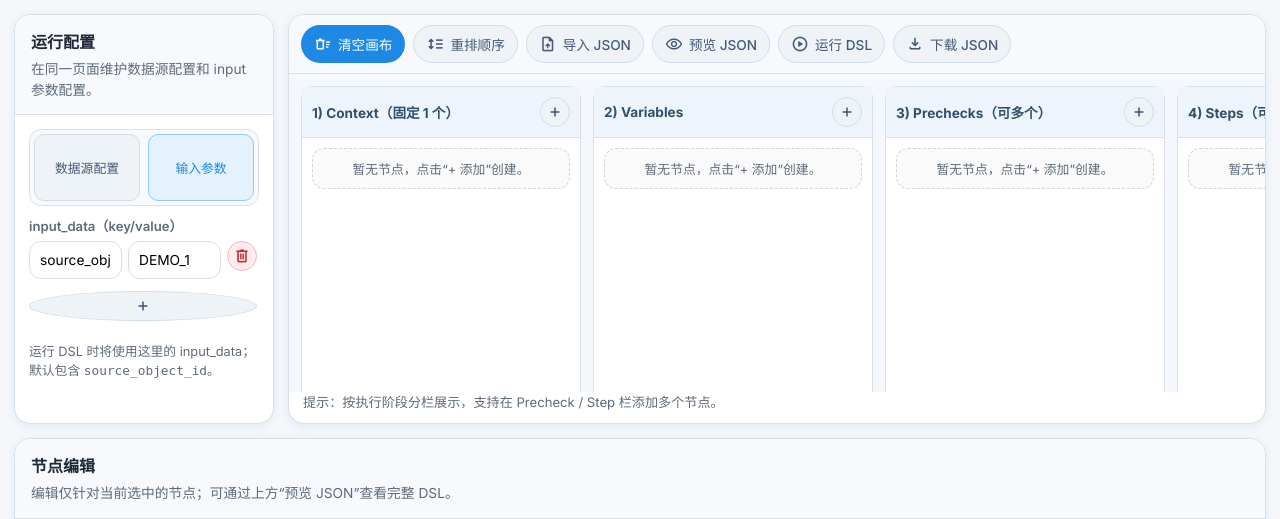
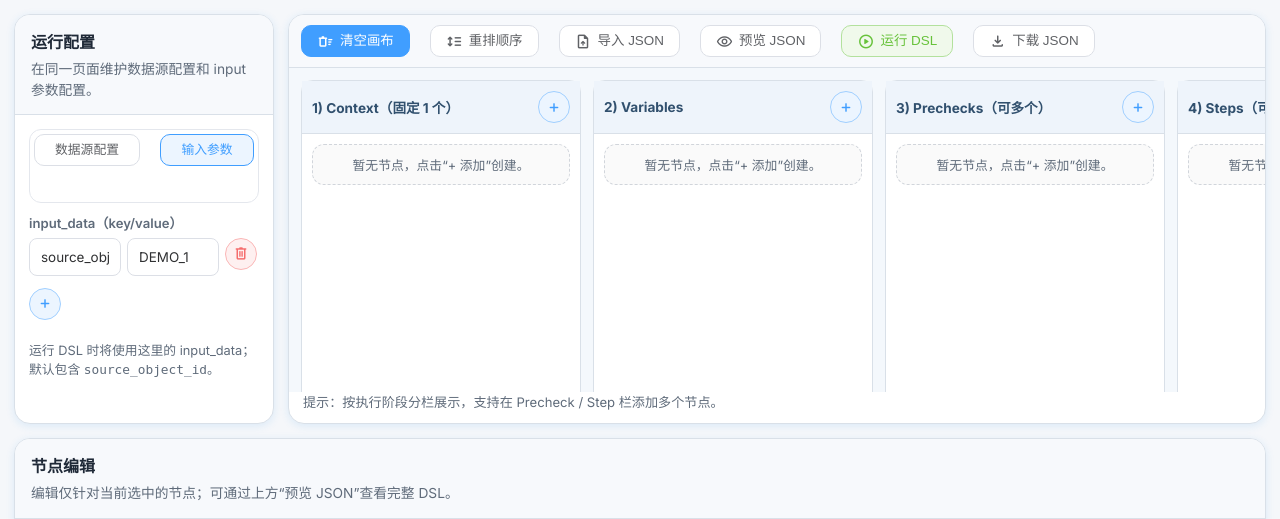
Before and after one commit to SukiEva/CheckEngine, a FastAPI app: page / in a window 1280 px wide. Shown: the top 519 px of the page. Run offline with FastAPI, Linux system fonts and the light colour scheme; data that the repository does not hold is empty; some libraries are stand-ins or nearby versions.

Commit message:
feat: restyle playground with element plus ui

```diff
--- a/playground/src/playground_app/templates/exec_dsl_flow_designer.html
+++ b/playground/src/playground_app/templates/exec_dsl_flow_designer.html
@@ -7,6 +7,7 @@
   <link rel="preconnect" href="https://fonts.googleapis.com">
   <link rel="preconnect" href="https://fonts.gstatic.com" crossorigin>
   <link href="https://fonts.googleapis.com/css2?family=Inter:wght@400;500;600;700&family=Material+Symbols+Rounded:opsz,wght,FILL,GRAD@24,500,0,0" rel="stylesheet">
+  <link rel="stylesheet" href="https://unpkg.com/element-plus/dist/index.css" />
   <style>
     :root {
       --bg: #f5f7fa;
@@ -128,26 +129,14 @@
       background: var(--surface-2);
     }
 
-    button {
-      border: 1px solid transparent;
-      padding: 8px 12px;
-      border-radius: 999px;
-      font: inherit;
-      font-size: 0.85rem;
-      font-weight: 500;
-      cursor: pointer;
-      transition: transform .15s ease, opacity .15s ease, box-shadow .15s ease, background .15s ease;
-      display: inline-flex;
-      align-items: center;
+    .el-button {
       gap: 6px;
-    }
-    button:hover { transform: translateY(-1px); }
-    button:active { transform: translateY(0); opacity: .9; }
-
-    .btn-primary { background: var(--accent); color: var(--on-accent); }
-    .btn-muted { background: #eef3f8; color: #455a74; border-color: #d3dde8; }
-    .btn-danger { background: var(--danger-soft); color: var(--danger); border-color: #f2b8b5; }
-    .btn-primary:hover { box-shadow: 0 8px 16px rgba(30, 136, 229, 0.28); }
+      border-radius: 10px;
+      font-size: 0.84rem;
+    }
+    .el-button .material-symbols-rounded {
+      font-size: 17px;
+    }
 
     #canvas {
       position: relative;
@@ -266,31 +255,10 @@
       align-items: center;
       gap: 6px;
     }
-    .node-delete-btn {
-      border: 1px solid #ef9a9a;
-      background: #ffebee;
-      color: #b3261e;
-      border-radius: 999px;
-      min-width: 28px;
-      width: 28px;
-      height: 28px;
-      cursor: pointer;
+    .icon-btn {
+      min-width: 32px;
+      height: 32px;
       padding: 0;
-      line-height: 1;
-    }
-    .node-delete-btn:hover {
-      background: #ffe4e6;
-    }
-    .icon-btn {
-      min-width: 30px;
-      height: 30px;
-      border-radius: 50%;
-      display: inline-flex;
-      align-items: center;
-      justify-content: center;
-      font-size: 0.94rem;
-      padding: 0;
-      line-height: 1;
     }
 
     .muted { color: var(--muted); }
@@ -311,16 +279,25 @@
     .field textarea,
     .field select {
       width: 100%;
-      border: 1px solid var(--line);
-      border-radius: var(--radius-sm);
-      padding: 8px 10px;
+      border: 1px solid var(--el-border-color, #dcdfe6);
+      border-radius: 8px;
+      padding: 8px 11px;
       font: inherit;
-      font-size: 0.86rem;
+      font-size: 0.84rem;
       resize: vertical;
       min-height: 38px;
+      background: #fff;
+      color: #303133;
     }
 
     .field textarea { min-height: 90px; line-height: 1.5; }
+    .field input:focus,
+    .field textarea:focus,
+    .field select:focus {
+      outline: none;
+      border-color: var(--el-color-primary, #409eff);
+      box-shadow: 0 0 0 1px var(--el-color-primary-light-7, #a0cfff);
+    }
     .field-note {
       margin-top: 2px;
       color: var(--muted);
@@ -384,13 +361,6 @@
       font-size: 18px;
       line-height: 1;
     }
-    .node-delete-btn .material-symbols-rounded {
-      font-size: 16px;
-      display: inline-flex;
-      align-items: center;
-      justify-content: center;
-    }
-
     .status {
       font-size: 0.82rem;
       color: var(--muted);
@@ -405,23 +375,18 @@
       grid-template-columns: repeat(2, minmax(0, 1fr));
       gap: 8px;
       padding: 4px;
-      border: 1px solid #d9e0e8;
+      border: 1px solid #e4e7ed;
       border-radius: 12px;
-      background: #f7f9fc;
+      background: #fff;
     }
     .tab-btn {
-      border-radius: 10px;
-      background: #eef3f8;
-      color: #455a74;
-      border: 1px solid #d3dde8;
       justify-content: center;
-      padding: 8px 6px;
       font-size: 0.8rem;
     }
-    .tab-btn.active {
-      background: var(--accent-soft);
-      color: var(--accent);
-      border-color: #90caf9;
+    .tab-btn.is-active {
+      border-color: var(--el-color-primary, #409eff);
+      color: var(--el-color-primary, #409eff);
+      background: var(--el-color-primary-light-9, #ecf5ff);
     }
     .tab-panel {
       display: none;
@@ -483,6 +448,19 @@
       border-radius: 50%;
       animation: spin .8s linear infinite;
       margin-left: 4px;
+    }
+    .ep-dialog {
+      width: min(920px, 92vw);
+      border: 1px solid #e4e7ed;
+      border-radius: 12px;
+      padding: 0;
+      box-shadow: 0 18px 32px rgba(0, 0, 0, 0.16);
+    }
+    .ep-dialog::backdrop {
+      background: rgba(17, 24, 39, 0.36);
+    }
+    .ep-dialog-wide {
+      width: min(960px, 95vw);
     }
     @keyframes spin {
       to { transform: rotate(360deg); }
@@ -515,14 +493,14 @@
       </div>
       <div class="panel-body">
         <div class="tab-switch">
-          <button type="button" class="tab-btn" data-tab-target="datasource">数据源配置</button>
-          <button type="button" class="tab-btn active" data-tab-target="input">输入参数</button>
+          <button type="button" class="el-button el-button--default is-plain tab-btn" data-tab-target="datasource">数据源配置</button>
+          <button type="button" class="el-button el-button--primary tab-btn active is-active" data-tab-target="input">输入参数</button>
         </div>
         <section class="tab-panel" data-tab-panel="datasource">
           <div class="mini-toolbar">
-            <button type="button" class="btn-muted" id="btnDsReload"><span class="material-symbols-rounded">database</span>载入</button>
-            <button type="button" class="btn-primary" id="btnDsAdd"><span class="material-symbols-rounded">add</span>新增</button>
-            <button type="button" class="btn-primary" id="btnDsSave"><span class="material-symbols-rounded">save</span>保存</button>
+            <button type="button" class="el-button el-button--info is-plain" id="btnDsReload"><span class="material-symbols-rounded">database</span>载入</button>
+            <button type="button" class="el-button el-button--primary is-plain" id="btnDsAdd"><span class="material-symbols-rounded">add</span>新增</button>
+            <button type="button" class="el-button el-button--primary" id="btnDsSave"><span class="material-symbols-rounded">save</span>保存</button>
           </div>
           <div class="field-note">仅支持 PostgreSQL：<code>postgresql://</code> 或 <code>postgresql+psycopg2://</code>。</div>
           <div class="datasource-list" id="datasourceList"></div>
@@ -532,7 +510,7 @@
           <div class="field">
             <label>input_data（key/value）</label>
             <div id="runtimeInputRows"></div>
-            <button type="button" class="btn-muted icon-btn" id="btnAddInputParam" title="新增输入参数" aria-label="新增输入参数"><span class="material-symbols-rounded">add</span></button>
+            <button type="button" class="el-button el-button--primary is-plain is-circle icon-btn" id="btnAddInputParam" title="新增输入参数" aria-label="新增输入参数"><span class="material-symbols-rounded">add</span></button>
           </div>
           <div class="inline-status">运行 DSL 时将使用这里的 input_data；默认包含 <code>source_object_id</code>。</div>
         </section>
@@ -541,12 +519,12 @@
 
     <main class="panel canvas-wrap">
       <div class="canvas-toolbar">
-        <button class="btn-primary" id="btnReset"><span class="material-symbols-rounded">delete_sweep</span>清空画布</button>
-        <button class="btn-muted" id="btnArrange"><span class="material-symbols-rounded">format_line_spacing</span>重排顺序</button>
-        <button class="btn-muted" id="btnImport"><span class="material-symbols-rounded">upload_file</span>导入 JSON</button>
-        <button class="btn-muted" id="btnPreview"><span class="material-symbols-rounded">visibility</span>预览 JSON</button>
-        <button class="btn-muted" id="btnRun"><span class="material-symbols-rounded">play_circle</span>运行 DSL</button>
-        <button class="btn-muted" id="btnExport"><span class="material-symbols-rounded">download</span>下载 JSON</button>
+        <button class="el-button el-button--primary" id="btnReset"><span class="material-symbols-rounded">delete_sweep</span>清空画布</button>
+        <button class="el-button el-button--default is-plain" id="btnArrange"><span class="material-symbols-rounded">format_line_spacing</span>重排顺序</button>
+        <button class="el-button el-button--default is-plain" id="btnImport"><span class="material-symbols-rounded">upload_file</span>导入 JSON</button>
+        <button class="el-button el-button--default is-plain" id="btnPreview"><span class="material-symbols-rounded">visibility</span>预览 JSON</button>
+        <button class="el-button el-button--success is-plain" id="btnRun"><span class="material-symbols-rounded">play_circle</span>运行 DSL</button>
+        <button class="el-button el-button--default is-plain" id="btnExport"><span class="material-symbols-rounded">download</span>下载 JSON</button>
         <input type="file" id="fileImportJson" accept="application/json" style="display:none;" />
       </div>
       <section id="canvas">
@@ -566,20 +544,20 @@
     </aside>
   </div>
 
-  <dialog id="jsonPreviewDialog" style="width:min(920px,92vw); border:1px solid #e5e7eb; border-radius:14px; padding:0; box-shadow:0 24px 48px rgba(15, 23, 42, .2);">
+  <dialog id="jsonPreviewDialog" class="ep-dialog">
     <div style="padding:12px 14px; border-bottom:1px solid #e5e7eb; display:flex; justify-content:space-between; align-items:center;">
       <strong style="font-size:0.95rem;">ExecDSL JSON 预览</strong>
-      <button class="btn-muted" id="btnClosePreview" style="padding:6px 10px;"><span class="material-symbols-rounded">close</span>关闭</button>
+      <button class="el-button el-button--default is-plain" id="btnClosePreview" style="padding:6px 10px;"><span class="material-symbols-rounded">close</span>关闭</button>
     </div>
     <div style="padding:12px;">
       <pre id="dslPreview" style="max-height:60vh;"></pre>
     </div>
   </dialog>
 
-  <dialog id="runtimeDialog" style="width:min(960px,95vw); border:1px solid #e5e7eb; border-radius:14px; padding:0; box-shadow:0 24px 48px rgba(15, 23, 42, .2);">
+  <dialog id="runtimeDialog" class="ep-dialog ep-dialog-wide">
     <div style="padding:12px 14px; border-bottom:1px solid #e5e7eb; display:flex; justify-content:space-between; align-items:center;">
       <strong style="font-size:0.95rem;">DSL 运行结果</strong>
-      <button class="btn-muted" id="btnCloseRuntime" style="padding:6px 10px;"><span class="material-symbols-rounded">close</span>关闭</button>
+      <button class="el-button el-button--default is-plain" id="btnCloseRuntime" style="padding:6px 10px;"><span class="material-symbols-rounded">close</span>关闭</button>
     </div>
     <div style="padding:12px; display:grid; gap:12px;">
       <div id="runtimeStatus" style="font-size:0.82rem; color:#6b7280;">尚未执行。</div>
@@ -690,7 +668,7 @@
         const laneHasFixedNode = FIXED_TYPES.has(lane.type) && state.nodes.some((item) => item.type === lane.type);
         const addButtonHtml = laneHasFixedNode
           ? ''
-          : `<button class="btn-muted icon-btn" data-add-type="${lane.type}" type="button" title="新增 ${lane.type} 节点" aria-label="新增 ${lane.type} 节点"><span class="material-symbols-rounded">add</span></button>`;
+          : `<button class="el-button el-button--primary is-plain is-circle icon-btn" data-add-type="${lane.type}" type="button" title="新增 ${lane.type} 节点" aria-label="新增 ${lane.type} 节点"><span class="material-symbols-rounded">add</span></button>`;
         const laneEl = document.createElement('section');
         laneEl.className = 'flow-lane';
         laneEl.innerHTML = `
@@ -732,7 +710,7 @@
               <span>${node.type}</span>
               <span class="node-head-actions">
                 <span>${nodeRank}</span>
-                <button class="node-delete-btn icon-btn" type="button" data-node-delete="${node.id}" title="删除节点" aria-label="删除节点"><span class="material-symbols-rounded">delete</span></button>
+                <button class="el-button el-button--danger is-plain is-circle node-delete-btn icon-btn" type="button" data-node-delete="${node.id}" title="删除节点" aria-label="删除节点"><span class="material-symbols-rounded">delete</span></button>
               </span>
             </div>
             <div class="node-body">
@@ -805,8 +783,8 @@
           <label>Step 顺序</label>
           <input value="${node.stepOrder || '-'}" disabled />
           <div style="display:flex; gap:8px; flex-wrap:wrap;">
-            <button class="btn-muted" id="btnStepUp">上移</button>
-            <button class="btn-muted" id="btnStepDown">下移</button>
+            <button class="el-button el-button--default is-plain" id="btnStepUp">上移</button>
+            <button class="el-button el-button--default is-plain" id="btnStepDown">下移</button>
           </div>
         </div>
         ` : ''}
@@ -837,7 +815,7 @@
         <div class="field">
           <label>SQL 变量（key/value）</label>
           <div id="f_sql_params_rows"></div>
-          <button class="btn-muted icon-btn" id="btnAddSqlParam" type="button" title="新增 SQL 变量" aria-label="新增 SQL 变量"><span class="material-symbols-rounded">add</span></button>
+          <button class="el-button el-button--primary is-plain is-circle icon-btn" id="btnAddSqlParam" type="button" title="新增 SQL 变量" aria-label="新增 SQL 变量"><span class="material-symbols-rounded">add</span></button>
         </div>
         ` : ''}
         ${isDecisionNode(node.type) ? `
@@ -850,7 +828,7 @@
         <div class="field">
           <label>When 条件与赋值（condition/value）</label>
           <div id="f_variable_when_rows"></div>
-          <button class="btn-muted icon-btn" id="btnAddVariableWhen" type="button" title="新增 when 条件" aria-label="新增 when 条件"><span class="material-symbols-rounded">add</span></button>
+          <button class="el-button el-button--primary is-plain is-circle icon-btn" id="btnAddVariableWhen" type="button" title="新增 when 条件" aria-label="新增 when 条件"><span class="material-symbols-rounded">add</span></button>
         </div>
         <div class="field">
           <label>默认值（default）</label>
@@ -889,7 +867,7 @@
         <div class="field">
           <label>Consumes（step_name + alias）</label>
           <div id="f_consumes_rows"></div>
-          <button class="btn-muted icon-btn" id="btnAddConsumeRow" type="button" title="新增 consume" aria-label="新增 consume"><span class="material-symbols-rounded">add</span></button>
+          <button class="el-button el-button--primary is-plain is-circle icon-btn" id="btnAddConsumeRow" type="button" title="新增 consume" aria-label="新增 consume"><span class="material-symbols-rounded">add</span></button>
           <div class="field-note">step_name 支持选择已有 step 名，也支持输入 <code>$</code> 触发运行时变量联想。</div>
           <datalist id="consumeStepOptions"></datalist>
         </div>
@@ -1029,7 +1007,7 @@
           <div style="display:grid; grid-template-columns:1fr 1fr auto; gap:6px; margin-bottom:6px;">
             <input data-sql-key="${index}" value="${escapeAttr(row.key || '')}" placeholder="变量名，如 user_id" />
             <input data-sql-value="${index}" data-ref-autocomplete="true" value="${escapeAttr(row.value || '')}" placeholder="值，如 $input.user_id 或 100" />
-            <button class="btn-danger icon-btn" type="button" data-sql-remove="${index}" title="删除 SQL 变量" aria-label="删除 SQL 变量"><span class="material-symbols-rounded">delete</span></button>
+            <button class="el-button el-button--danger is-plain is-circle icon-btn" type="button" data-sql-remove="${index}" title="删除 SQL 变量" aria-label="删除 SQL 变量"><span class="material-symbols-rounded">delete</span></button>
           </div>
         `).join('');
         rowsContainer.querySelectorAll('[data-sql-remove]').forEach((button) => {
@@ -1068,7 +1046,7 @@
           <div style="display:grid; grid-template-columns:1fr 1fr auto; gap:6px; margin-bottom:6px;">
             <input data-variable-condition="${index}" data-ref-autocomplete="true" value="${escapeAttr(row.condition || '')}" placeholder="条件，如 $input.amount > 1000" />
             <input data-variable-value="${index}" data-ref-autocomplete="true" value="${escapeAttr(row.value || '')}" placeholder="赋值，如 1000 或 \"PASS\"" />
-            <button class="btn-danger icon-btn" type="button" data-variable-remove="${index}" title="删除 when 条件" aria-label="删除 when 条件"><span class="material-symbols-rounded">delete</span></button>
+            <button class="el-button el-button--danger is-plain is-circle icon-btn" type="button" data-variable-remove="${index}" title="删除 when 条件" aria-label="删除 when 条件"><span class="material-symbols-rounded">delete</span></button>
           </div>
         `).join('');
         rowsContainer.querySelectorAll('[data-variable-remove]').forEach((button) => {
@@ -1117,7 +1095,7 @@
           <div style="display:grid; grid-template-columns:minmax(0,1fr) minmax(0,1fr) auto; gap:6px; margin-bottom:6px;">
             <input data-consume-step="${index}" data-ref-autocomplete="true" list="consumeStepOptions" value="${escapeAttr(row.stepName || '')}" placeholder="step_name 或 $steps.xxx" />
             <input data-consume-alias="${index}" value="${escapeAttr(row.alias || '')}" placeholder="alias（可选）" />
-            <button class="btn-danger icon-btn" type="button" data-consume-remove="${index}" title="删除 consume" aria-label="删除 consume"><span class="material-symbols-rounded">delete</span></button>
+            <button class="el-button el-button--danger is-plain is-circle icon-btn" type="button" data-consume-remove="${index}" title="删除 consume" aria-label="删除 consume"><span class="material-symbols-rounded">delete</span></button>
           </div>
         `).join('');
         rowsContainer.querySelectorAll('[data-consume-remove]').forEach((button) => {
@@ -1229,7 +1207,7 @@
         <div class="kv-row">
           <input data-input-key="${index}" value="${escapeAttr(row.key || '')}" placeholder="参数名，如 source_object_id" />
           <input data-input-value="${index}" value="${escapeAttr(row.value || '')}" placeholder="参数值，如 DEMO_1、100 或 true" />
-          <button class="btn-danger icon-btn" type="button" data-input-remove="${index}" title="删除输入参数" aria-label="删除输入参数"><span class="material-symbols-rounded">delete</span></button>
+          <button class="el-button el-button--danger is-plain is-circle icon-btn" type="button" data-input-remove="${index}" title="删除输入参数" aria-label="删除输入参数"><span class="material-symbols-rounded">delete</span></button>
         </div>
       `).join('');
       runtimeInputRowsEl.querySelectorAll('[data-input-remove]').forEach((button) => {
@@ -1933,7 +1911,7 @@
         <div class="datasource-grid">
           <input data-role="name" placeholder="datasource 名称，例如 saas_db" />
           <input data-role="db_url" placeholder="postgresql+psycopg2://user:pass@host:5432/dbname" />
-          <button class="btn-danger icon-btn" type="button" data-role="remove" title="删除数据源" aria-label="删除数据源"><span class="material-symbols-rounded">delete</span></button>
+          <button class="el-button el-button--danger is-plain is-circle icon-btn" type="button" data-role="remove" title="删除数据源" aria-label="删除数据源"><span class="material-symbols-rounded">delete</span></button>
         </div>
       `;
       card.querySelector('[data-role="name"]').value = data && data.name ? data.name : '';
@@ -2042,14 +2020,12 @@
 
     function setRunButtonLoading(isLoading) {
       if (isLoading) {
-        runButton.classList.add('btn-primary', 'btn-loading');
-        runButton.classList.remove('btn-muted');
+        runButton.classList.add('btn-loading', 'is-loading');
         runButton.disabled = true;
         runButton.innerHTML = '<span class="material-symbols-rounded">hourglass_top</span>运行中';
         return;
       }
-      runButton.classList.remove('btn-primary', 'btn-loading');
-      runButton.classList.add('btn-muted');
+      runButton.classList.remove('btn-loading', 'is-loading');
       runButton.disabled = false;
       runButton.innerHTML = '<span class="material-symbols-rounded">play_circle</span>运行 DSL';
     }
@@ -2477,7 +2453,12 @@
       tabButton.addEventListener('click', () => {
         const target = tabButton.getAttribute('data-tab-target');
         document.querySelectorAll('[data-tab-target]').forEach((item) => {
-          item.classList.toggle('active', item === tabButton);
+          const isActiveTab = item === tabButton;
+          item.classList.toggle('active', isActiveTab);
+          item.classList.toggle('is-active', isActiveTab);
+          item.classList.toggle('el-button--primary', isActiveTab);
+          item.classList.toggle('el-button--default', !isActiveTab);
+          item.classList.toggle('is-plain', !isActiveTab);
         });
         document.querySelectorAll('[data-tab-panel]').forEach((panel) => {
           const isActive = panel.getAttribute('data-tab-panel') === target;
```
